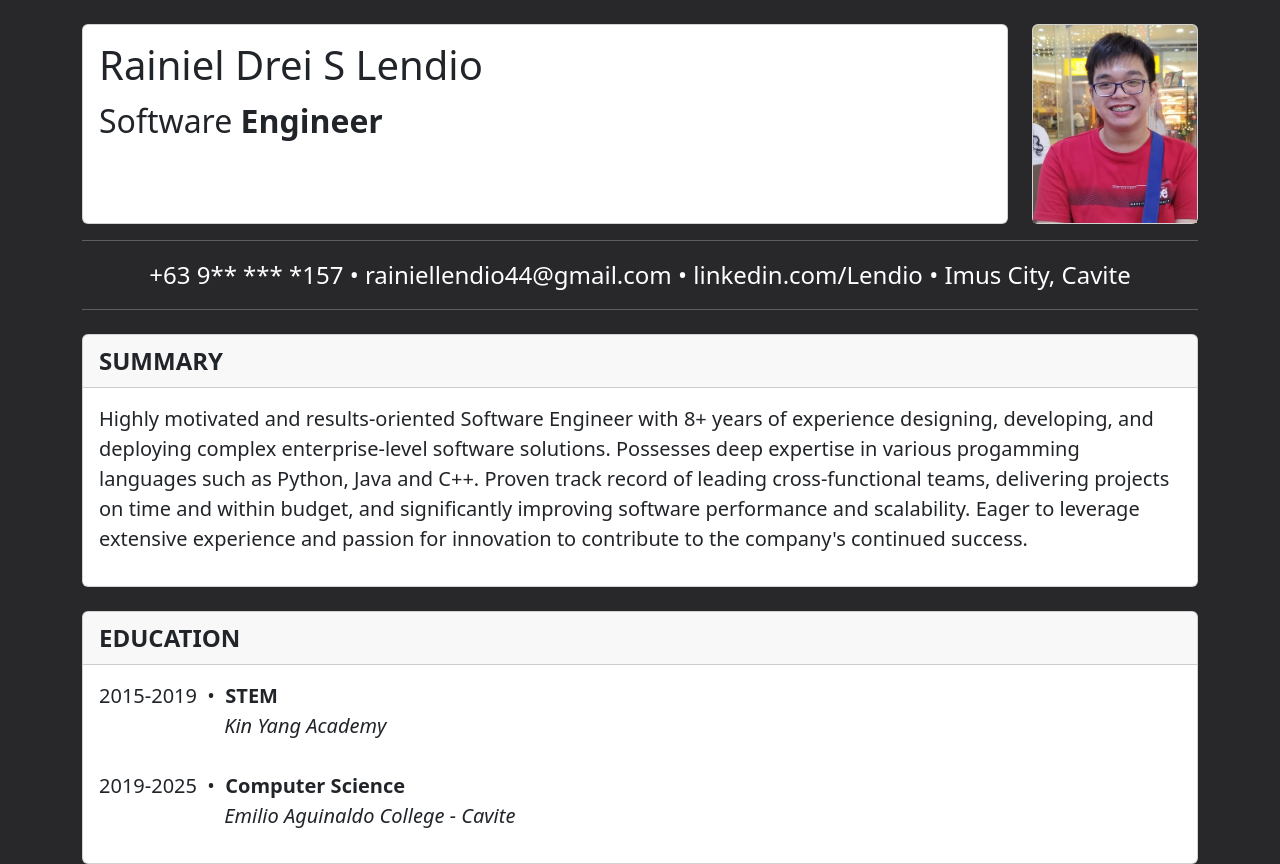
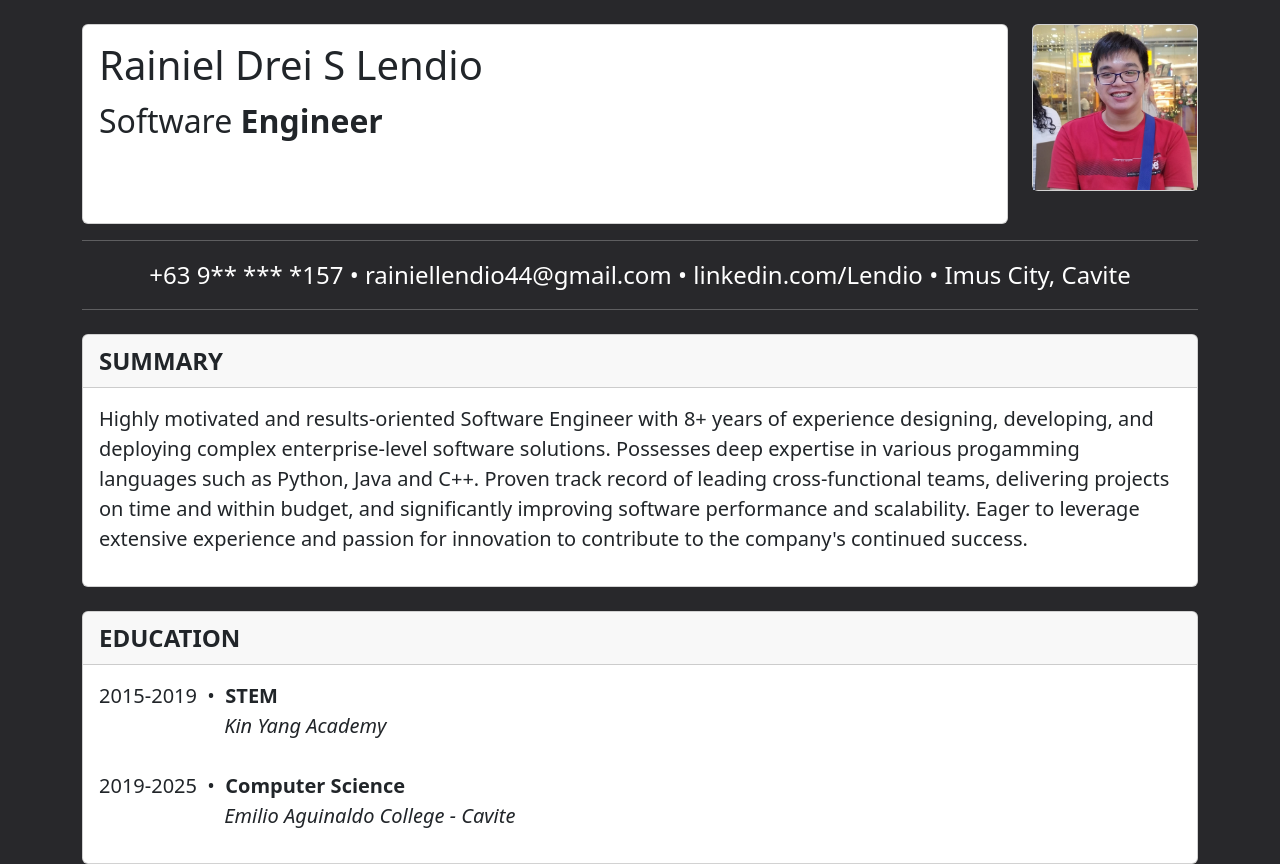
Before and after one commit to KaizenKen/Website-Resume, a plain HTML site: page index.html in a window 1280 px wide. Shown: the top 864 px of the page. Drawn offline with nearby package versions, Linux system fonts and the light colour scheme.

Commit message:
Update index.html

```diff
--- a/index.html
+++ b/index.html
@@ -26,6 +26,7 @@
 
     .pic {
         width: 100%;
+        height: 100%;
         object-fit: cover;
     }
 </style>
@@ -33,7 +34,7 @@
 
     <div class="container">
         <div class="row">
-            <div class="col">
+            <div class="col-10">
                 <div class="card mt-4 hl">
                     <div class="card-body">
                         <h1>Rainiel Drei S Lendio</h1>
@@ -42,8 +43,8 @@
                 </div>
             </div>
             <div class="col-2">
-                <div class="card mt-4 hl">
-                    <img src="img/pic.jpg" class="card-img-top hl pic">
+                <div class="card mt-4">
+                    <img src="img/pic.jpg" class="card-img-top pic">
                 </div>
             </div>
         </div>
```
